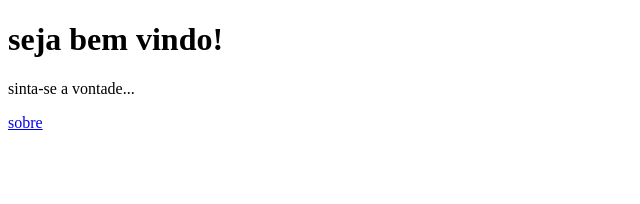
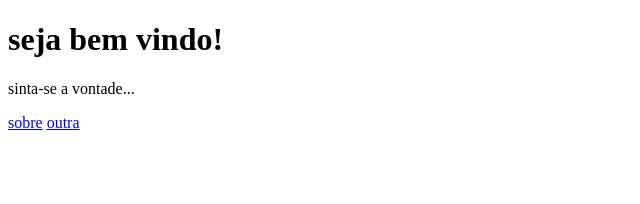
Before and after one commit to NINHAC/NINHAC.github.io, a SvelteKit app: page / in a window 1280 px wide. Shown: the top 204 px of the page, without its empty margins (0-640 px from the left). Built offline with nearby package versions, Linux system fonts and the light colour scheme.

Commit message:
add outra pagina

```diff
--- a/src/routes/+page.svelte
+++ b/src/routes/+page.svelte
@@ -1,3 +1,5 @@
 <h1>seja bem vindo!</h1>
 <p>sinta-se a vontade...</p>
 <a href="/sobre">sobre</a>
+
+<a href="/outra">outra</a>
--- /dev/null
+++ b/src/routes/outra/+page.svelte
@@ -0,0 +1 @@
+dcvfsdfcds
```
